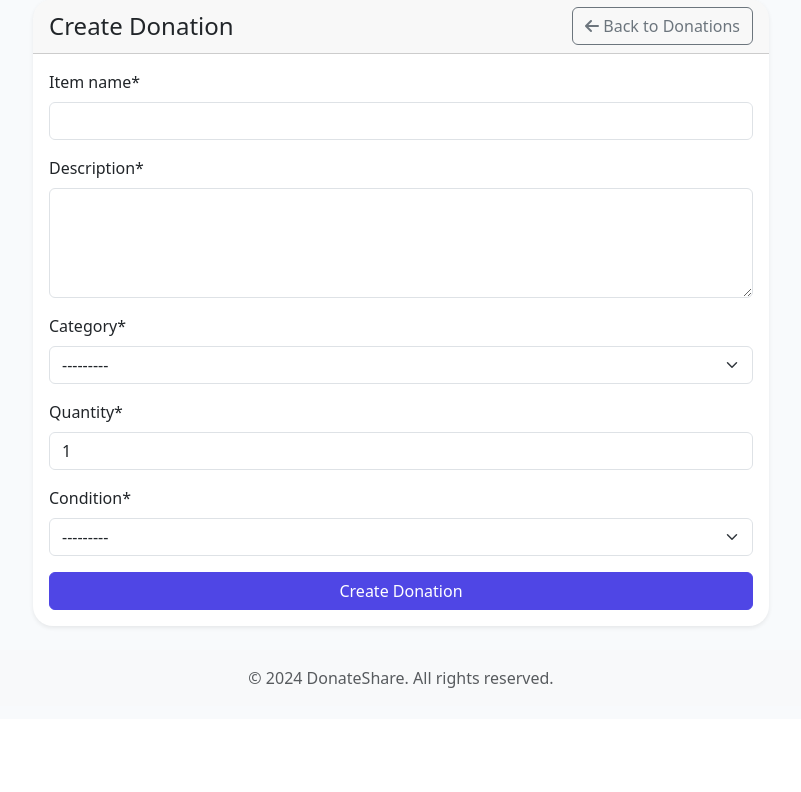
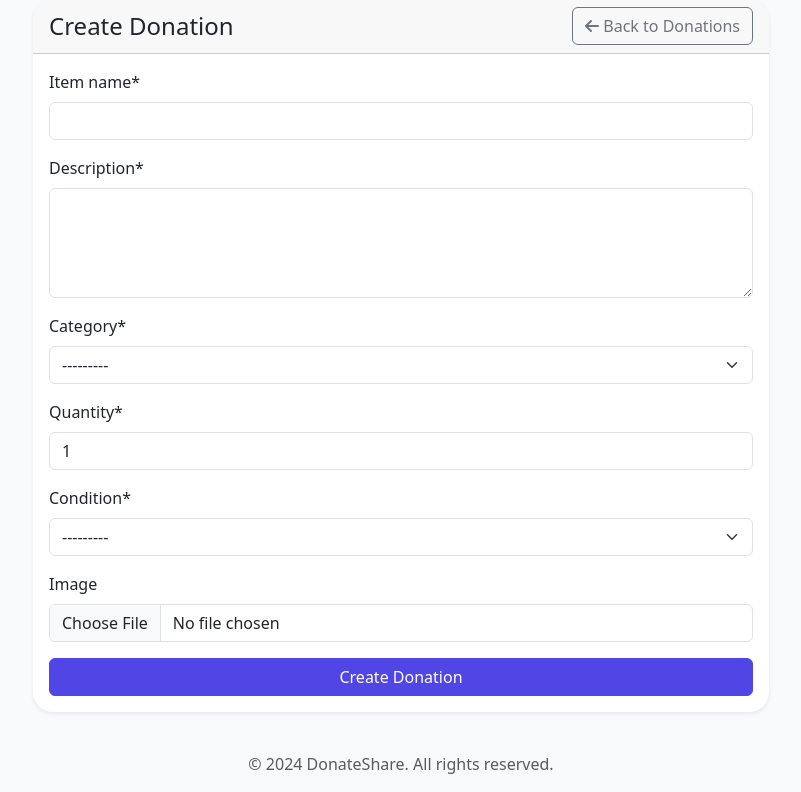
Before and after one commit to DhananjayAgarwal01/miniprojectsem4, a Django app: page /donations/create/ in a window 1280 px wide. Shown: the part 81-873 px from the top of the page, without its empty margins (239-1040 px from the left). Before the commit the page ends 769 px from the top, so only its background shows below. Run offline with Django 5.2, Linux system fonts and the light colour scheme; a user stored in the database is signed in; tables that the repository leaves empty hold one stand-in row (values such as "Sample post"); some libraries are stand-ins or nearby versions.

Commit message:
feat(donation): enhance image handling and add resend verification
- Replace `image_path` with `image`, `image_name`, and `image_type` fields in Donation model
- Update DonationForm to handle image uploads and validation
- Add resend verification email functionality in auth_views
- Configure Redis for channel layers and caching

```diff
--- a/chat/forms.py
+++ b/chat/forms.py
@@ -6,19 +6,35 @@ from crispy_forms.layout import Layout, Submit, Field
 class DonationForm(forms.ModelForm):
     class Meta:
         model = Donation
-        fields = ['item_name', 'description', 'category', 'quantity', 'condition', 'image_path']
+        fields = ['item_name', 'description', 'category', 'quantity', 'condition']
         widgets = {
-            'description': forms.Textarea(attrs={'rows': 4}),
-            'image_path': forms.FileInput(attrs={'accept': 'image/*'})
+            'description': forms.Textarea(attrs={'rows': 4})
         }
 
-    def clean_image_path(self):
-        image = self.cleaned_data.get('image_path')
+    def __init__(self, *args, **kwargs):
+        super().__init__(*args, **kwargs)
+        self.fields['image'] = forms.ImageField(required=False, widget=forms.FileInput(attrs={'accept': 'image/*', 'class': 'form-control'}))
+        self.helper = FormHelper()
+        self.helper.form_method = 'post'
+        self.helper.form_class = 'needs-validation'
+        self.helper.attrs = {'novalidate': '', 'enctype': 'multipart/form-data'}
+        self.helper.layout = Layout(
+            Field('item_name', css_class='form-control'),
+            Field('description', css_class='form-control'),
+            Field('category', css_class='form-select'),
+            Field('quantity', css_class='form-control'),
+            Field('condition', css_class='form-select'),
+            Field('image', css_class='form-control'),
+            Submit('submit', 'Create Donation', css_class='btn btn-primary w-100')
+        )
+
+    def clean_image(self):
+        image = self.cleaned_data.get('image')
         if image:
             if image.size > 5 * 1024 * 1024:  # 5MB limit
                 raise forms.ValidationError('Image file too large. Size should not exceed 5 MB.')
             if not image.content_type.startswith('image/'):
-                raise forms.ValidationError('File type not supported. Please upload an image file.')
+                raise forms.ValidationError('File type not supported. Please upload an image.')
         return image
 
     def clean_quantity(self):
@@ -26,19 +42,3 @@ class DonationForm(forms.ModelForm):
         if quantity < 1:
             raise forms.ValidationError('Quantity must be at least 1.')
         return quantity
-
-    def __init__(self, *args, **kwargs):
-        super().__init__(*args, **kwargs)
-        self.helper = FormHelper()
-        self.helper.form_method = 'post'
-        self.helper.form_class = 'needs-validation'
-        self.helper.attrs = {'novalidate': ''}
-        self.helper.layout = Layout(
-            Field('item_name', css_class='form-control'),
-            Field('description', css_class='form-control'),
-            Field('category', css_class='form-select'),
-            Field('quantity', css_class='form-control'),
-            Field('condition', css_class='form-select'),
-            Field('image_path', css_class='form-control'),
-            Submit('submit', 'Create Donation', css_class='btn btn-primary w-100')
-        )
--- a/chat/urls.py
+++ b/chat/urls.py
@@ -8,6 +8,7 @@ urlpatterns = [
     path('register/', views.register, name='register'),
     path('profile/', views.profile, name='profile'),
     path('dashboard/', views.dashboard, name='dashboard'),
+    path('resend-verification/', views.resend_verification, name='resend_verification'),
 
     # Chat URLs
     path('messages/', views.chat_list, name='chat_list'),
--- a/chat/views/donation_views.py
+++ b/chat/views/donation_views.py
@@ -59,6 +59,15 @@ def donation_create(request):
             if form.is_valid():
                 donation = form.save(commit=False)
                 donation.donor = request.user
+
+                # Handle image upload
+                image = form.cleaned_data.get('image')
+                if image:
+                    # Read image data
+                    donation.image = image.read()
+                    donation.image_name = image.name
+                    donation.image_type = image.content_type
+
                 donation.save()
                 messages.success(request, 'Donation created successfully!')
                 return redirect('chat:donation_detail', pk=donation.pk)
@@ -97,8 +106,15 @@ def donation_detail(request, pk):
         category=donation.category
     ).exclude(pk=donation.pk)[:3]
 
+    # Convert binary image data to base64 if image exists
+    image_data = None
+    if donation.image:
+        import base64
+        image_data = f"data:{donation.image_type};base64,{base64.b64encode(donation.image).decode('utf-8')}"
+
     return render(request, 'chat/donation_detail.html', {
         'donation': donation,
+        'image_data': image_data,
         'requests': requests,
         'similar_donations': similar_donations,
         'user_profile': request.user.userprofile
--- a/templates/chat/donation_detail.html
+++ b/templates/chat/donation_detail.html
@@ -165,8 +165,8 @@
     <div class="row">
         <!-- Donation Details -->
         <div class="col-md-8">
-            {% if donation.image %}
-                <img src="{{ donation.image.url }}" class="donation-image mb-4" alt="{{ donation.item_name }}">
+            {% if image_data %}
+                <img src="{{ image_data }}" class="donation-image mb-4" alt="{{ donation.item_name }}">
             {% else %}
                 <div class="donation-placeholder mb-4">
                     <i class="fas fa-image fa-4x text-muted"></i>
```
Also changed, not shown: chat/views/auth_views.py (+24 -0 lines), chatproject/settings.py (+15 -1 lines), requirements.txt (added, +9 -0 lines), chat/migrations/0003_remove_donation_image_path_donation_image_and_more.py (added), readme.md, 1 other file.
